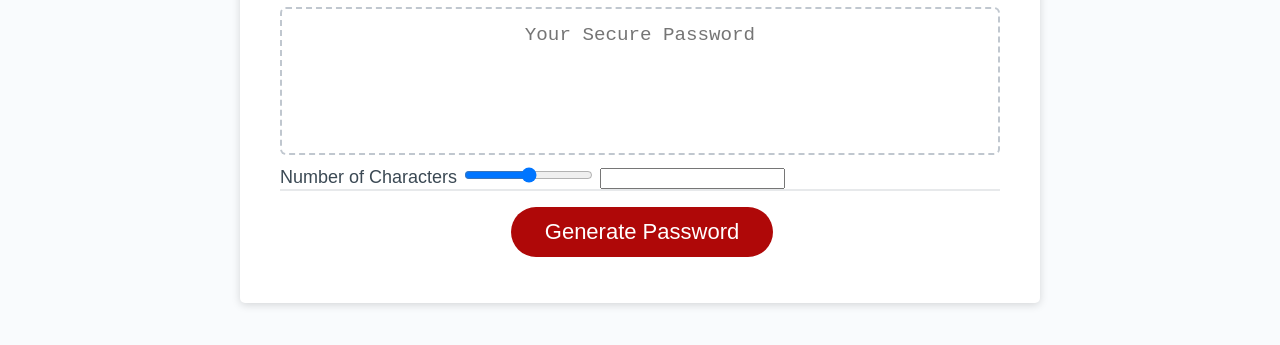
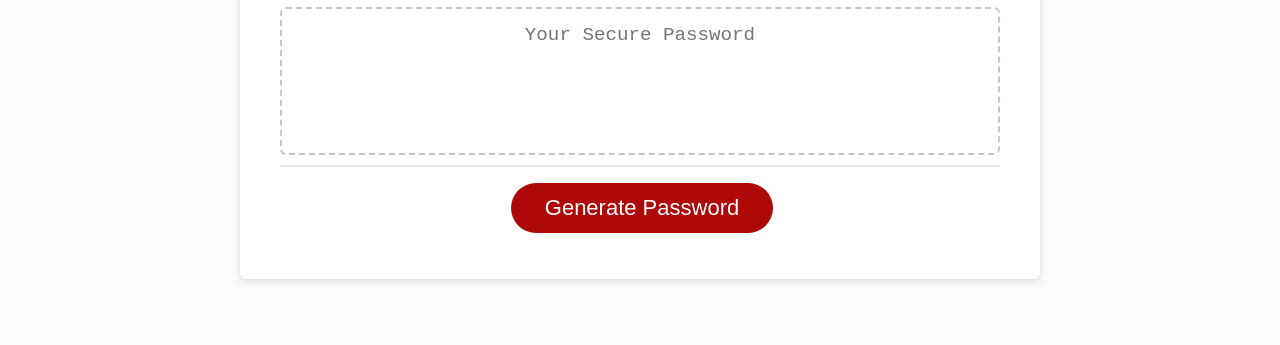
Before and after one commit to inara-nyingifa/PasswordGenerator, a plain HTML site: page index.html in a window 1280 px wide. Shown: the part 259-604 px from the top of the page. Drawn offline with Linux system fonts and the light colour scheme; files that its build step writes are made by us from their sources.

Commit message:
updated styles, added git ignore pg

```diff
--- a/index.html
+++ b/index.html
@@ -25,11 +25,6 @@
             aria-label="Generated Password"
           ></textarea>
         </div>
-        <form>
-          <label for="">Number of Characters</label>
-          <input type= "range">
-          <input type= "number">
-        </form>
         <div class="card-footer">
           <button id="generate" class="btn">Generate Password</button>
         </div>
```
Also changed, not shown: style.css (renamed from assests/style.css), 1 other file.
